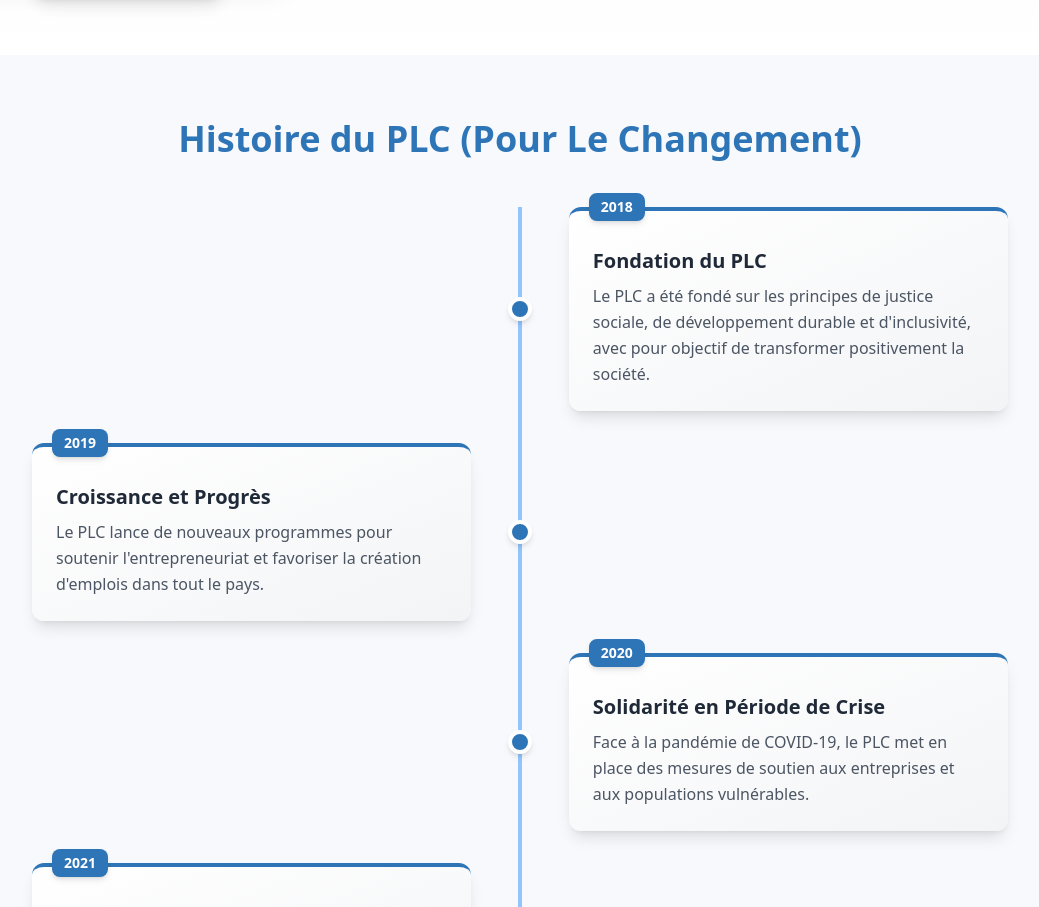
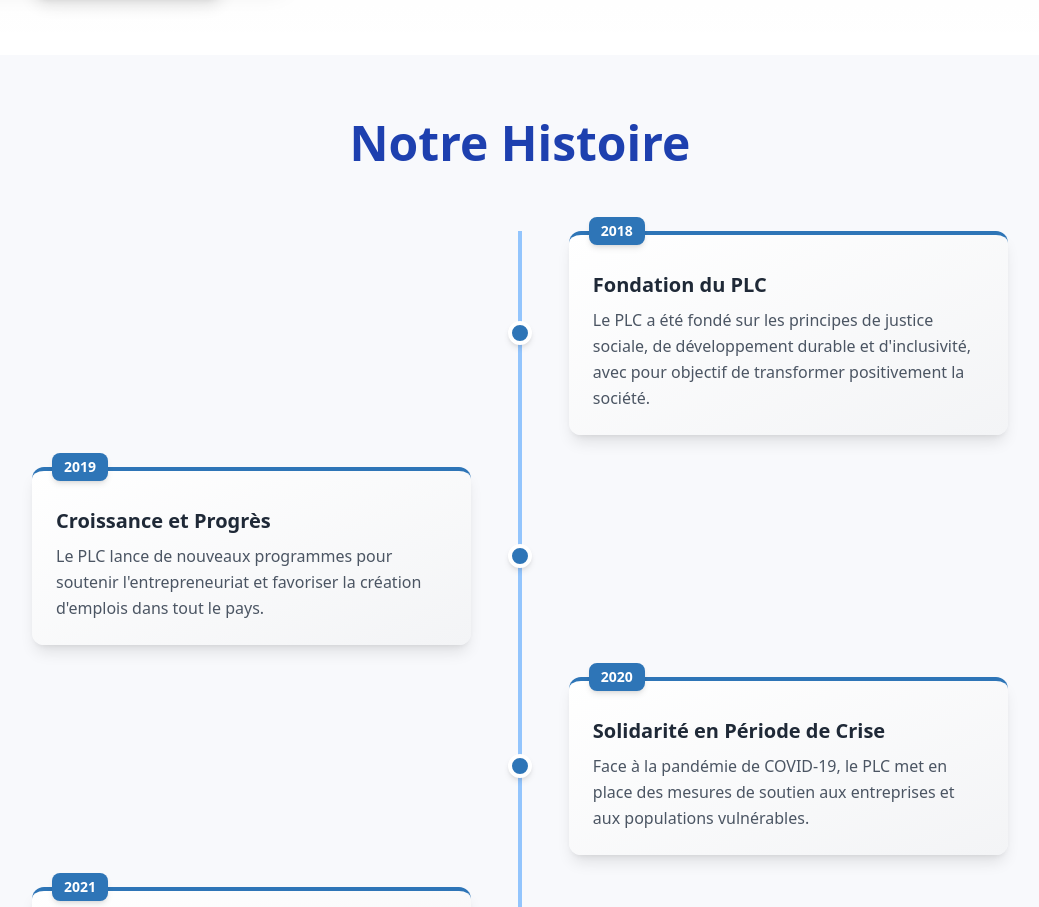
Before and after one commit to JojoELITE/contact_page, a Next.js app: page /Pages/LeParti in a window 1280 px wide. Shown: the part 932-1839 px from the top of the page, without its empty margins (120-1159 px from the left). Built offline with nearby package versions, Linux system fonts and the light colour scheme.

Commit message:
historique

```diff
--- a/app/Pages/LeParti/components/Historique_Fondation.tsx
+++ b/app/Pages/LeParti/components/Historique_Fondation.tsx
@@ -52,7 +52,7 @@ function HistoriquePLC() {
   return (
     <div className="bg-[#f8f9fc] py-16 flex items-center justify-center">
       <div className="container mx-auto px-6 max-w-5xl">
-        <h1 className="text-4xl font-bold text-center text-[#2e75b7] mb-12">Histoire du PLC (Pour Le Changement)</h1>
+      <h1 className="text-5xl font-bold text-center text-blue-800 mb-16">Notre Histoire</h1>
 
         {/* Timeline */}
         <div className="relative">
```
